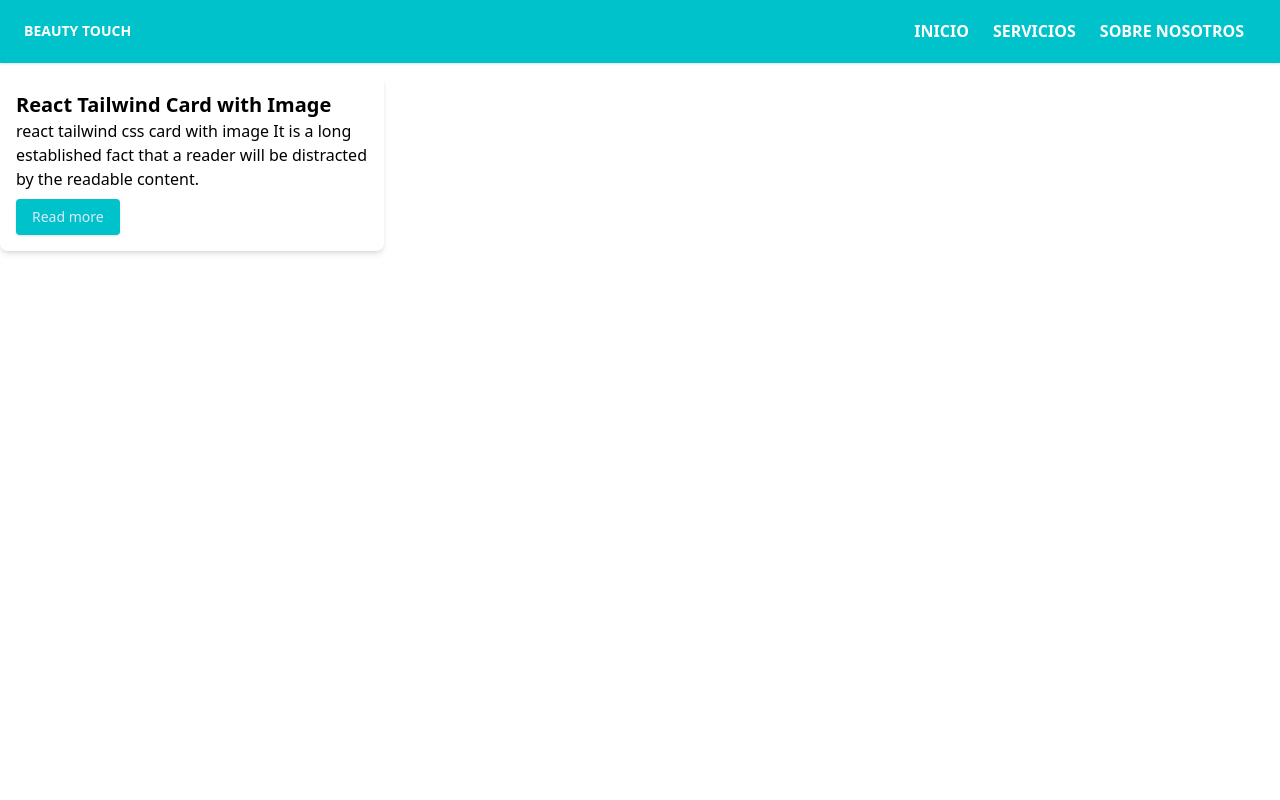
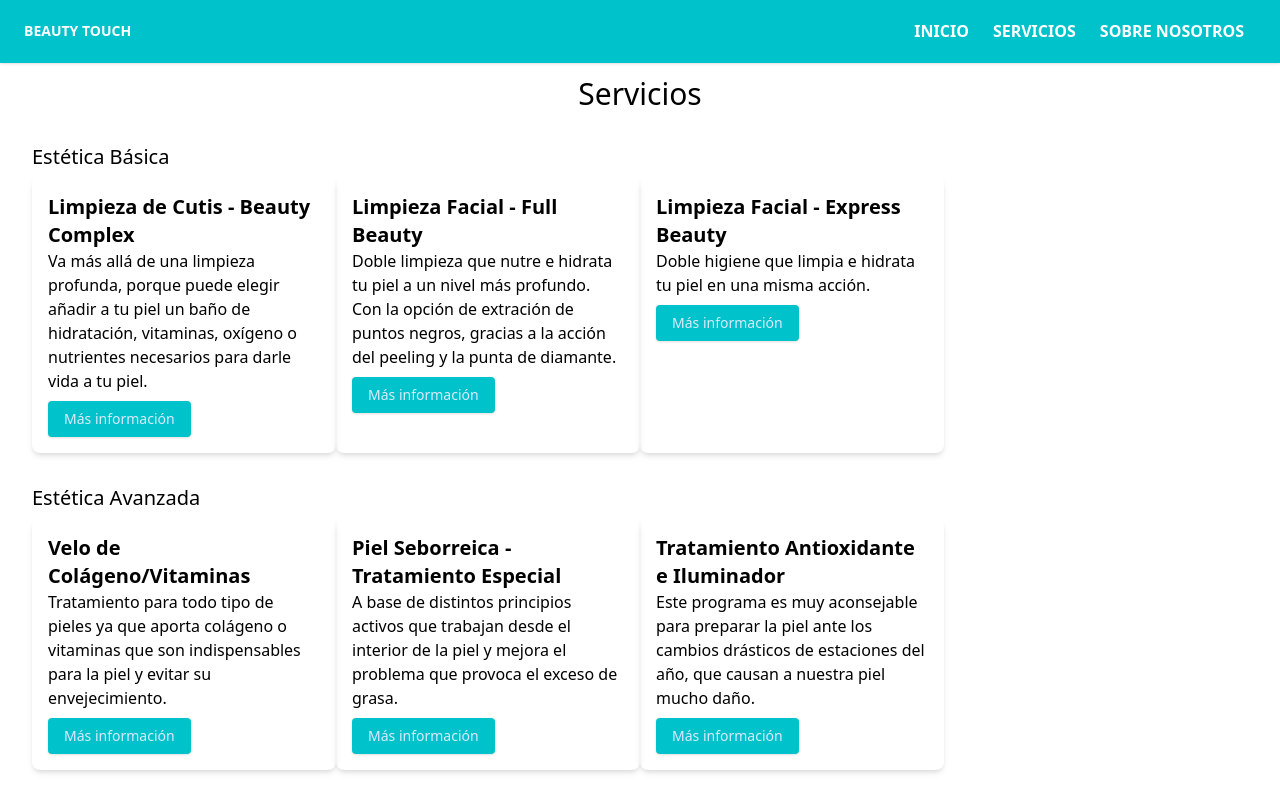
Before and after one commit to leonardotorre18/beauty_touch, a React (Vite) app: page /services in a window 1280 px wide. Shown: the top 800 px of the page. Built offline with nearby package versions, Linux system fonts and the light colour scheme.

Commit message:
Services Route Render all products

```diff
--- a/src/components/ServicesCard/index.tsx
+++ b/src/components/ServicesCard/index.tsx
@@ -1,4 +1,4 @@
-export default function CardComponent() {
+export default function CardComponent({data}: {data:any}) {
     return (
         <div className="w-full rounded-lg shadow-md lg:max-w-sm">
             {/* <img
@@ -8,15 +8,13 @@ export default function CardComponent() {
             /> */}
             <div className="p-4">
                 <h4 className="text-xl font-semibold tracking-tigh">
-                    React Tailwind Card with Image
+                    {data.name}
                 </h4>
                 <p className="mb-2 leading-normal">
-                    react tailwind css card with image It is a long established
-                    fact that a reader will be distracted by the readable
-                    content.
+                    {data.body}
                 </p>
                 <button className="px-4 py-2 text-sm text-blue-100 bg-MainColor rounded shadow">
-                    Read more
+                    Más información
                 </button>
             </div>
         </div>
--- a/src/views/Services.tsx
+++ b/src/views/Services.tsx
@@ -1,9 +1,29 @@
 import ServicesCard from "../components/ServicesCard";
+import data from "../json/services.json";
 
 export default function Services() {
   return (
     <div>
-      <ServicesCard />
+      <h2 className="mb-2 mt-0 text-3xl font-medium leading-tight text-center">Servicios</h2>
+
+      <div>
+
+      {
+        data.map(section => (
+          <section className="m-8">
+            <h3 className="mb-2 mt-0 text-xl font-medium leading-tight">{section.title}</h3>
+
+            <div className=" grid grid-cols-4">
+            {
+              section.items.map(item => <ServicesCard data={item} key={item.id} />)
+            }
+            </div>
+          </section>
+        ))
+      }
+
+      </div>
+      {/* <ServicesCard /> */}
     </div>
   )
 }
```
